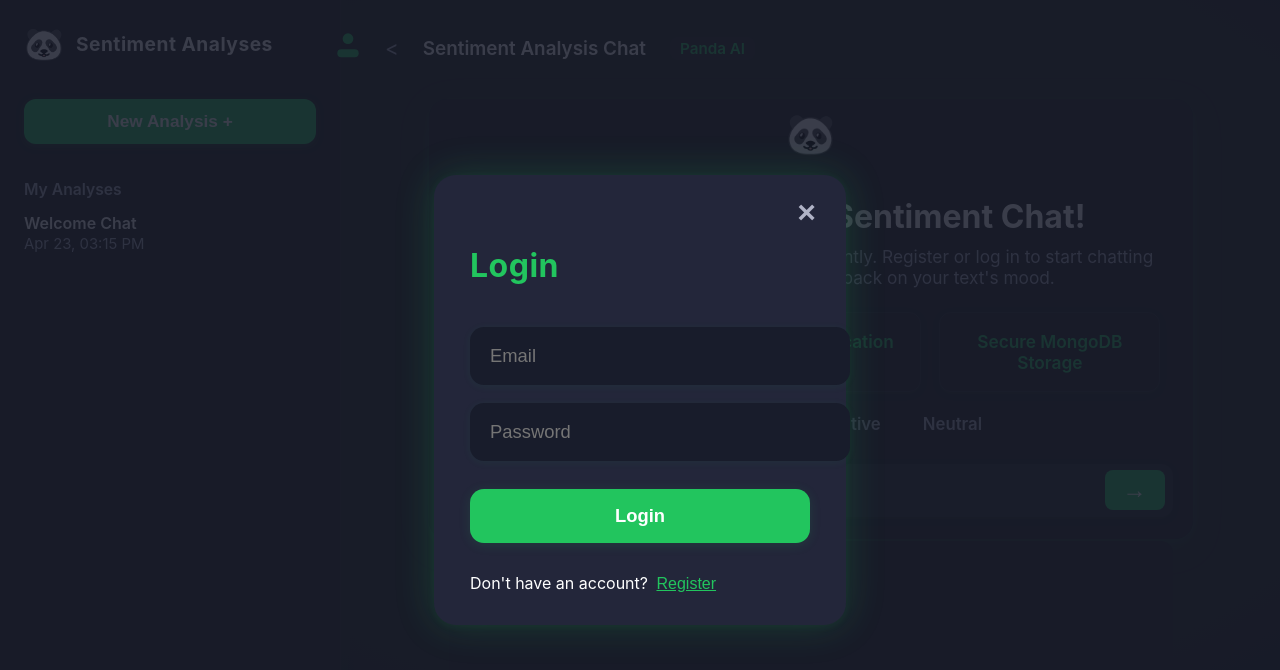
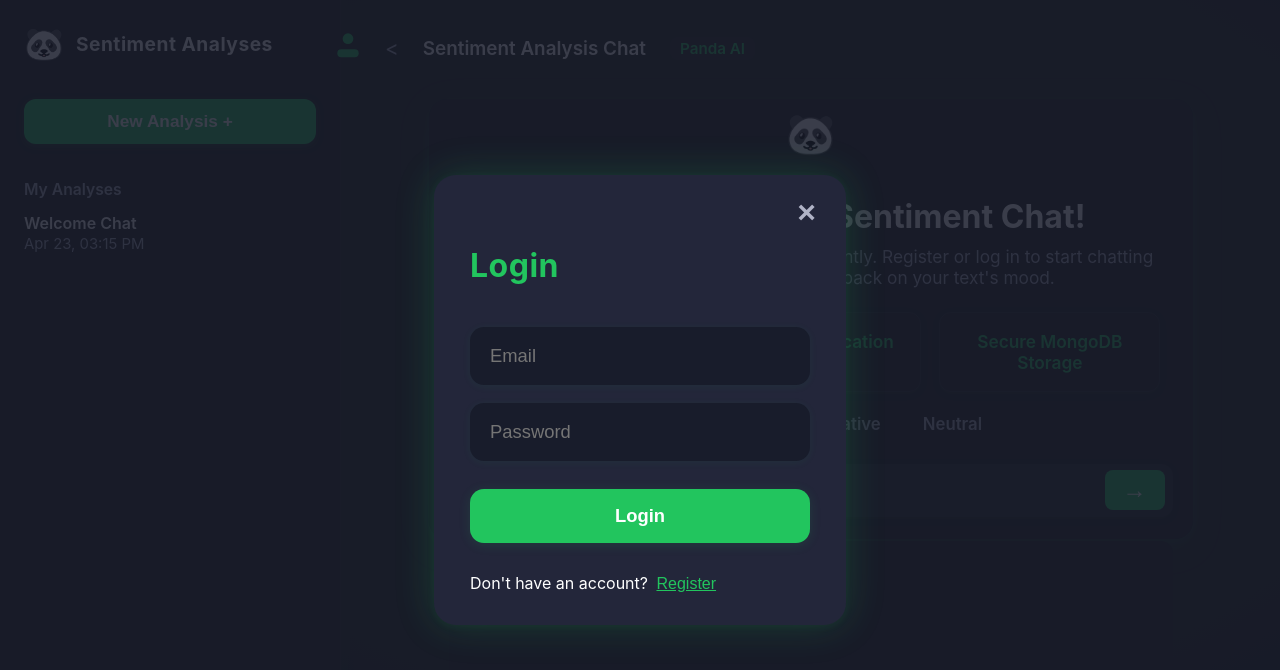
Before and after one commit to HarshavardhanKurtkoti/Panda-Chatbot, a React (Create React App) app in the folder sentiment-analysis-fronend/: page / in a window 1280 px wide. Shown: the top 670 px of the page. Built offline with nearby package versions, Linux system fonts and the light colour scheme.

Commit message:
modified:   sentiment-analysis-fronend/src/App.css

```diff
--- a/sentiment-analysis-fronend/src/App.css
+++ b/sentiment-analysis-fronend/src/App.css
@@ -1246,6 +1246,7 @@
     flex-direction: column;
     align-items: stretch;
     gap: 18px;
+    padding: 0 20px; /* Add horizontal padding for symmetry */
   }
   .login-form input {
     width: 100%;
@@ -1257,6 +1258,7 @@
     border: none;
     color: #fff;
     box-shadow: 0 1.5px 8px #22c55e11;
+    box-sizing: border-box; /* Ensure padding is included in width */
   }
   .login-form button[type="submit"] {
     width: 100%;
@@ -1270,6 +1272,7 @@
     color: #fff;
     box-shadow: 0 2px 12px #22c55e22;
     transition: background 0.2s;
+    box-sizing: border-box; /* Ensure padding is included in width */
   }
   .login-form button[type="submit"]:hover {
     background: #16a34a;
```
